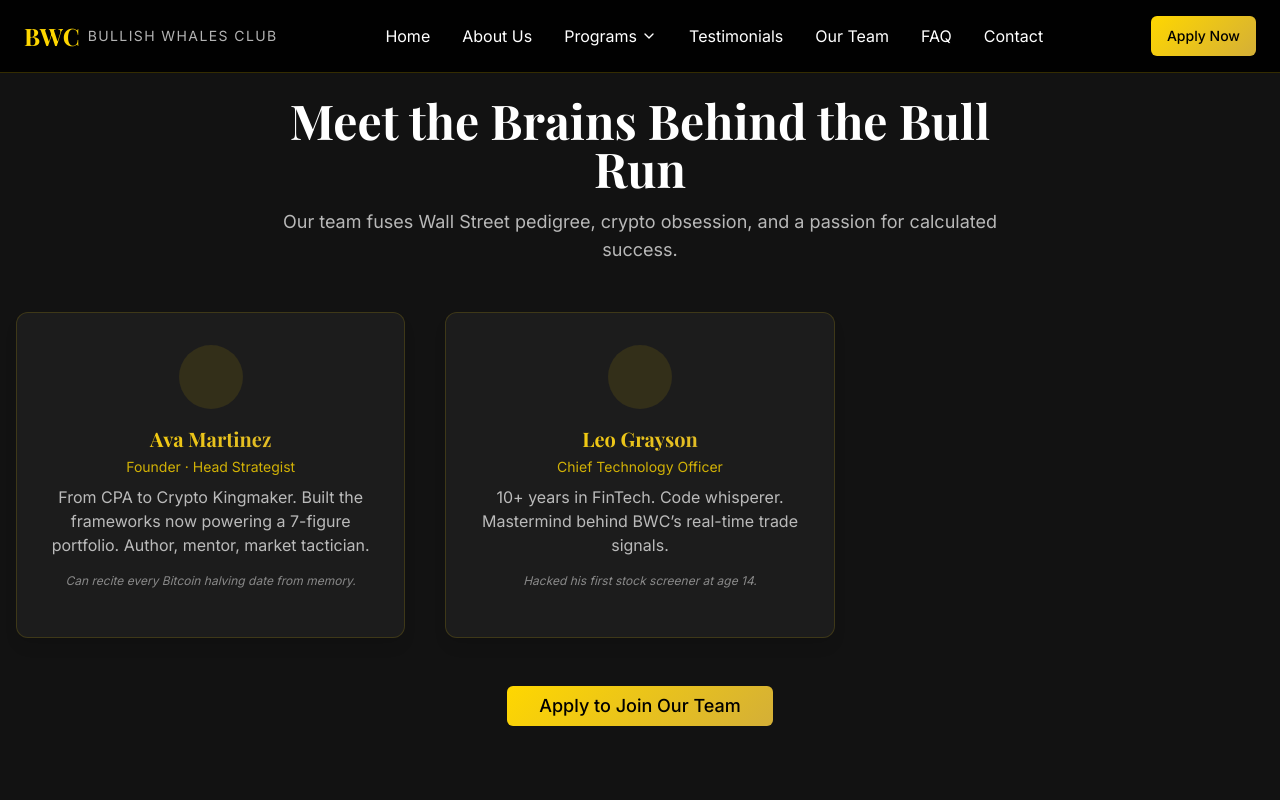
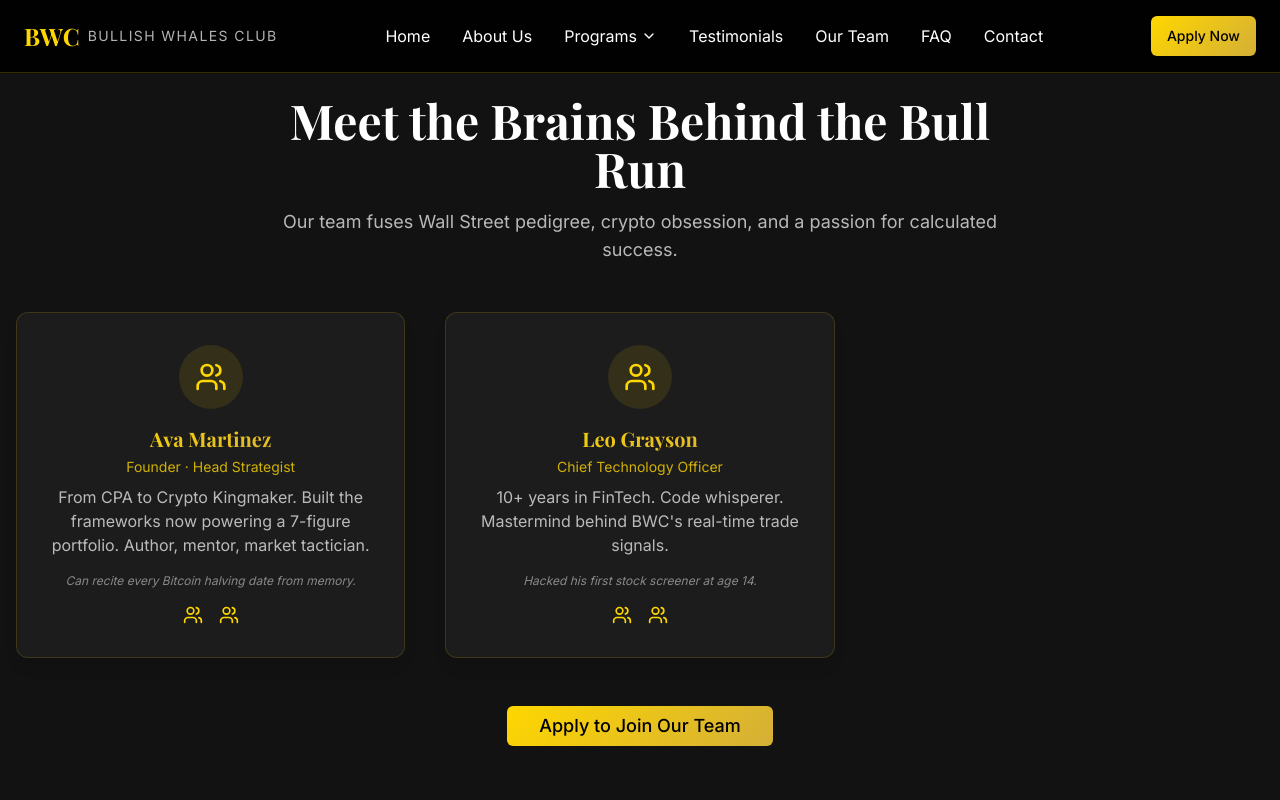
Before and after one commit to dirik8/whale-whisperer-web, a React (Vite) app: page /team in a window 1280 px wide. Shown: the top 800 px of the page. Built offline with nearby package versions, Linux system fonts and the light colour scheme.

Commit message:
Fix: Import and use correct Lucide icon
Fixes the TypeScript errors related to the 'users' icon in TeamPage.tsx by importing and using the correct icon from the 'lucide-react' library.

```diff
--- a/src/pages/TeamPage.tsx
+++ b/src/pages/TeamPage.tsx
@@ -3,7 +3,7 @@ import React from "react";
 import Header from "@/components/layout/Header";
 import Footer from "@/components/layout/Footer";
 import SectionHeading from "@/components/ui/section-heading";
-import { users } from "lucide-react";
+import { Users } from "lucide-react";
 import { Button } from "@/components/ui/button";
 import { Link } from "react-router-dom";
 
@@ -21,7 +21,7 @@ const teamMembers = [
   {
     name: "Leo Grayson",
     title: "Chief Technology Officer",
-    bio: "10+ years in FinTech. Code whisperer. Mastermind behind BWC’s real-time trade signals.",
+    bio: "10+ years in FinTech. Code whisperer. Mastermind behind BWC's real-time trade signals.",
     funFact: "Hacked his first stock screener at age 14.",
     social: {
       linkedin: "#",
@@ -48,7 +48,7 @@ const TeamPage = () => (
               className="group bg-charcoal/70 border border-gold/15 rounded-xl p-8 text-white relative transition-all hover:scale-105 shadow-lg animate-fade-in"
             >
               <div className="w-16 h-16 mx-auto flex items-center justify-center bg-gold/10 rounded-full mb-4">
-                <users className="text-gold w-8 h-8" />
+                <Users className="text-gold w-8 h-8" />
               </div>
               <h3 className="text-xl font-bold gold-gradient mb-1 text-center">{member.name}</h3>
               <p className="text-gold/80 mb-2 text-center text-sm">{member.title}</p>
@@ -57,8 +57,8 @@ const TeamPage = () => (
                 <span className="opacity-80 group-hover:opacity-100 transition-opacity">{member.funFact}</span>
               </div>
               <div className="flex justify-center gap-4">
-                <a href={member.social.linkedin}><span className="sr-only">LinkedIn</span><users className="w-5 h-5 text-gold hover:scale-110 transition" /></a>
-                <a href={member.social.twitter}><span className="sr-only">Twitter</span><users className="w-5 h-5 text-gold hover:scale-110 transition" /></a>
+                <a href={member.social.linkedin}><span className="sr-only">LinkedIn</span><Users className="w-5 h-5 text-gold hover:scale-110 transition" /></a>
+                <a href={member.social.twitter}><span className="sr-only">Twitter</span><Users className="w-5 h-5 text-gold hover:scale-110 transition" /></a>
               </div>
             </div>
           ))}
```
